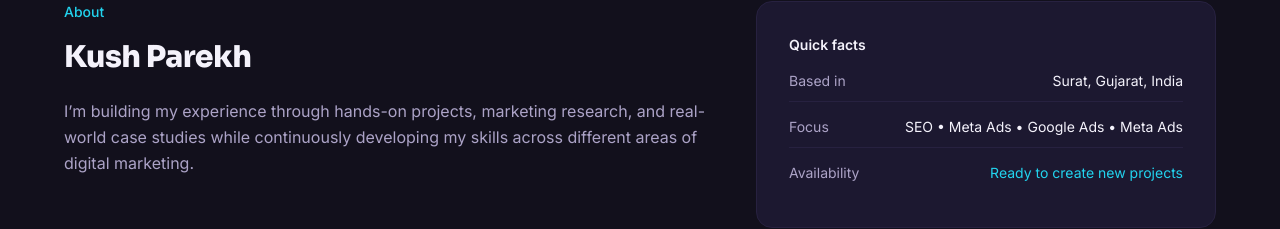
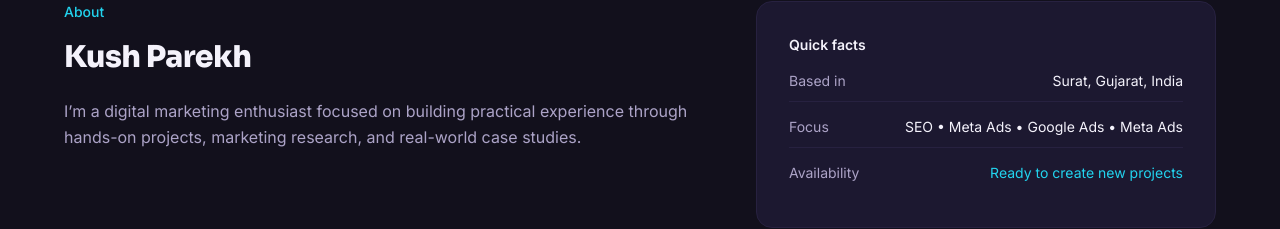
Before and after one commit to kush088/digital-marketing, a React (Vite) app in the folder client/: page /about in a window 1280 px wide. Shown: the part 134-363 px from the top of the page. Built offline with nearby package versions, Linux system fonts and the light colour scheme; no server answers.

Commit message:
Add website favicon

```diff
--- a/client/index.html
+++ b/client/index.html
@@ -3,14 +3,20 @@
   <head>
     <meta charset="UTF-8" />
     <meta name="viewport" content="width=device-width, initial-scale=1.0" />
-    <title>Kush Parekh — Software Developer</title>
+
+    <title>Kush Parekh</title>
+
+    <link rel="icon" type="image/png" href="/logo.png" />
+
     <link rel="preconnect" href="https://fonts.googleapis.com" />
-    <link rel="preconnect" href="https://fonts.gstatic.com" crossorigin />
+    <link rel="preconnect" href="https://fonts.gstatic.com" />
+
     <link
       href="https://fonts.googleapis.com/css2?family=Inter:wght@400;500;600&family=JetBrains+Mono:wght@500;700&display=swap"
       rel="stylesheet"
     />
   </head>
+
   <body>
     <div id="root"></div>
     <script type="module" src="/src/main.jsx"></script>
--- a/client/src/pages/About.jsx
+++ b/client/src/pages/About.jsx
@@ -18,7 +18,7 @@
     step: "Execute",
     detail: "Put the strategy into action.",
   },
-   {
+  {
     step: "Measure",
     detail: "Track, learn, and improve.",
   },
@@ -32,11 +32,13 @@
           <div>
             <p className="eyebrow">About</p>
             <h1 className="about-headline">
-            Kush Parekh
+              Kush Parekh
             </h1>
             <div className="about-copy">
               <p>
-                I’m building my experience through hands-on projects, marketing research, and real-world case studies while continuously developing my skills across different areas of digital marketing.
+                I’m a digital marketing enthusiast focused on building practical
+                experience through hands-on projects, marketing research, and
+                real-world case studies.
               </p>
 
             </div>
--- a/client/src/pages/Contact.jsx
+++ b/client/src/pages/Contact.jsx
@@ -65,7 +65,7 @@
         </p>
 
         <h1 className="contact-headline">
-          Let’s Talk About Your Marketing Goals
+          Tell me about your project
         </h1>
 
         <p>
```
Also changed, not shown: client/public/logo.png (added).
